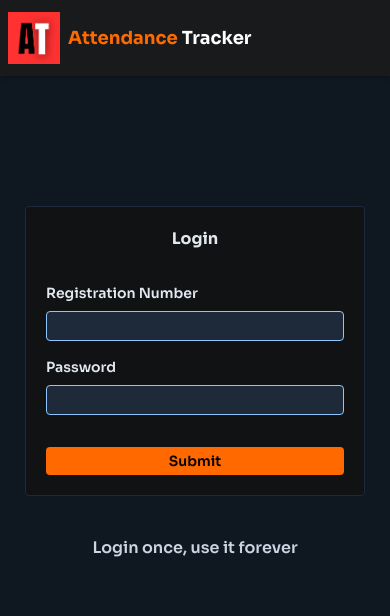
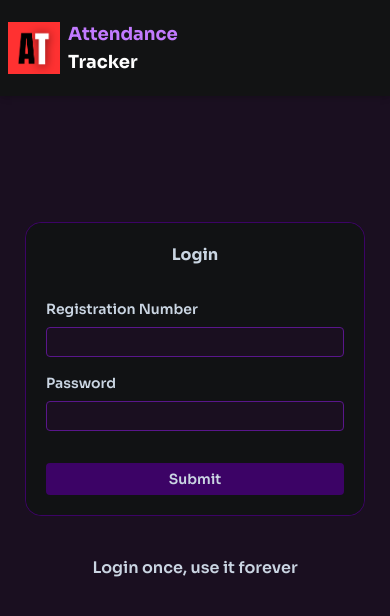
Before and after one commit to tarunsaiy/Attendance-Tracker-V2, a React (Vite) app: page / in a window 390 px wide. Shown: the top 616 px of the page. Built offline with nearby package versions, Linux system fonts and the light colour scheme.

Commit message:
changed ui

```diff
--- a/src/Components/FooterComponent.jsx
+++ b/src/Components/FooterComponent.jsx
@@ -2,8 +2,8 @@ import React from 'react'
 import { Link } from 'react-router-dom'
 const FooterComponent = () => {
   return (
-    <section className='bg-[#181a1b] border-t mt-17  border-slate-700  text-slate-500 pt-5 pb-1  '>
-      <div className="flex flex-col items-center justify-center gap-4">
+    <section className='bg-[#1a0f20] border-t mt-17  border-slate-800 pt-5 pb-1  '>
+      <div className="flex flex-col items-center justify-center gap-4 py-5">
         {/* <div className="flex items-center gap-2">
           <p>All Study Materials</p>
           <Link to="https://btechvault.vercel.app">click</Link>
--- a/src/Components/Header.jsx
+++ b/src/Components/Header.jsx
@@ -9,18 +9,18 @@ const Header = () => {
     navigate('/')
   }
   return (
-    <section className='flex items-center lg:justify-center lg:gap-2 bg-gradient-to-r px-2 py-3 shadow-md bg-[#181a1b] relative'>
-      <div className='w-13 h-13'>
+    <section className='flex items-center lg:justify-center lg:gap-2 bg-gradient-to-r px-2 py-3 shadow-md bg-[#121314] relative '>
+      <div className='w-13 h-13 sm:w-10 sm:h-10'>
         <img src={logo} alt="logo" />
       </div>
-      <div className='flex font-bold text-lg lg:text-2xl gap-1 rounded p-2'>
-        <span className='text-orange-500 '>Attendance</span>
+      <div className=' flex flex-col sm:flex-row font-bold text-lg lg:text-2xl rounded p-2 '>
+        <span className='text-purple-400 '>Attendance</span>
         <span className='text-white'>Tracker</span>
       </div>
       {
         (location.pathname != '/') && (
 
-          <button type='button' onClick={handleClick} className='cursor-pointer  bg-orange-500 px-3 font-semibold text-sm rounded py-2 absolute top-5 right-5'>Logout</button>
+          <button type='button' onClick={handleClick} className='cursor-pointer  bg-purple-600 px-3 font-semibold text-sm rounded py-2 absolute top-5 right-5'>Logout</button>
         )
       }
     </section>
--- a/src/Components/Loading.jsx
+++ b/src/Components/Loading.jsx
@@ -26,7 +26,7 @@ const Loading = () => {
 
         .loader::after {
           transform: rotate3d(90, 90, 0, 180deg);
-          border-color: #ff3d00;
+          border-color: #ff3800;
         }
 
         @keyframes rotate {
--- a/src/Pages/Home.jsx
+++ b/src/Pages/Home.jsx
@@ -140,7 +140,7 @@ const Home = () => {
 
   return (
 
-    <section className='bg-[#0f1720] text-slate-200 min-h-screen'>
+    <section className='bg-[#1a0f20] text-slate-200 min-h-screen'>
       <ToastNotification />
       <Header />
       {
@@ -150,22 +150,22 @@ const Home = () => {
           </div>
         ) : (
           <div className='mt-4 mx-1 flex items-center justify-around'>
-            <div className=' bg-green-400 text-green-900 h-13 min-h-13 max-h-13  rounded py-1  font-bold text-sm '>
+            <div className=' bg-purple-950 h-13 min-h-13 max-h-13  rounded py-1  font-bold text-sm '>
 
               {
                 data.total_percentage >= 75 ? (
-                  <div className='flex flex-col items-center justify-center px-4 w-45'>
+                  <div className='flex flex-col items-center justify-center px-4 w-40'>
                     <div>Periods can skip</div>
                     <div>{skip?.canDecrease}</div>
                   </div>) : (
-                  <div className='flex flex-col items-center justify-center px-4 w-45'>
+                  <div className='flex flex-col items-center justify-center px-4 w-40'>
                     <div>Periods to attend</div>
                     <div>{skip?.neededToReach}</div>
                   </div>
                 )
               }
             </div>
-            <div className=' bg-blue-700 h-13 min-h-13 max-h-13 rounded py-1 font-semibold text-sm w-45 rounded  font-semibold text-sm flex flex-col items-center justify-center px-4'>
+            <div className=' bg-purple-950 h-13 min-h-13 max-h-13 rounded py-1 font-semibold text-sm w-40  flex flex-col items-center justify-center'>
               <div>Present attendance</div>
               <div>{data.total_percentage}</div>
             </div>
@@ -174,9 +174,9 @@ const Home = () => {
       }
       <div className='top-0 bottom-0 left-0 right-0 flex justify-center mt-10'>
 
-        <div className='border border-slate-800 rounded w-105'>
-          <form className='grid p-5 rounded gap-6 bg-[#111214]' onSubmit={handleSubmit}>
-            <div className='font-semibold text-2xl text-blue-300'>Hi, {localStorage.getItem("redgNo")}</div>
+        <div className='border border-purple-950 shadow rounded-3xl w-105'>
+          <form className='grid p-5 rounded-3xl gap-6 bg-[#111214]' onSubmit={handleSubmit}>
+            <div className='font-semibold text-2xl text-slate-200'>Hi, {localStorage.getItem("redgNo")}</div>
             <div className='grid grid-cols-2 gap-2'>
               <label htmlFor="present" className='font-semibold  text-sm'>
                 Number of periods attended
@@ -185,7 +185,7 @@ const Home = () => {
                 type='number'
                 id='present'
 
-                className='border bg-gray-800 border-blue-300 rounded px-2 py-1  text-sm text-center'
+                className='border bg-[#1a0f20] border-purple-900 rounded px-2 py-1  text-sm text-center'
                 name='present'
                 value={data.present}
                 readOnly
@@ -203,7 +203,7 @@ const Home = () => {
                 type='number'
                 id='held'
                 readOnly
-                className='border bg-gray-800 border-blue-300 text-center rounded px-2 py-1  text-sm'
+                className='border bg-[#1a0f20] border-purple-900 text-center rounded px-2 py-1  text-sm'
                 name='held'
                 value={data.held}
                 required
@@ -265,10 +265,10 @@ const Home = () => {
             </div>
 
             <div className='grid grid-cols-2 gap-3'>
-              <button type='submit' className='cursor-pointer bg-orange-500 text-slate-900 rounded py-2 font-semibold text-sm mt-4 hover:bg-orange-500'>
+              <button type='submit' className='cursor-pointer bg-purple-950  rounded py-2 font-semibold text-sm mt-4 '>
                 Submit
               </button>
-              <button type='button' onClick={handleReset} className='cursor-pointer bg-orange-500 text-slate-900 rounded py-2 font-semibold text-sm mt-4 hover:bg-orange-500'>
+              <button type='button' onClick={handleReset} className='cursor-pointer bg-purple-950 rounded py-2 font-semibold text-sm mt-4 '>
                 Reset
               </button>
             </div>
--- a/src/Pages/Login.jsx
+++ b/src/Pages/Login.jsx
@@ -42,24 +42,24 @@ const Login = () => {
   }
 }, [error]);
   return (
-    <section className='bg-[#0f1720] text-slate-200 h-screen'>
+    <section className='bg-[#1a0f20] text-slate-300 h-screen'>
       <ToastNotification/>
       <Header />
       <div className='top-0 bottom-0 left-0 right-0 flex justify-center items-end h-105'>
-        <div className='border border-slate-800 rounded w-85'>
-          <form action="" className='grid p-5 rounded gap-4 bg-[#111214]' onSubmit={handleSubmit}>
+        <div className='border border-purple-950 rounded-2xl  w-85'>
+          <form action="" className='grid p-5 rounded-2xl gap-4 bg-[#111214]' onSubmit={handleSubmit}>
             <div className='flex justify-center'>
-              <p className='font-bold mb-4 text-slate-200'>Login</p>
+              <p className='font-bold mb-4 text-slate-300'>Login</p>
             </div>
             <div className='flex flex-col gap-2'>
               <label htmlFor="RedgNo" className='font-semibold text-sm'>Registration Number</label>
-              <input type='text' id='RedgNo' className='border bg-gray-800 border-blue-300 rounded px-2 py-1 bg-blue-50 text-sm' onChange={handleOnChange} name="redgNo" value={data.redgNo}/>
+              <input type='text' id='RedgNo' className='border text-center bg-[#1a0f20] border-purple-900 rounded px-2 py-1 text-sm' onChange={handleOnChange} name="redgNo" value={data.redgNo}/>
             </div>
             <div className='flex flex-col gap-2'>
               <label htmlFor="pass" className='font-semibold t text-sm'>Password</label>
-              <input type='text' id='pass' className='border bg-gray-800 border-blue-300 rounded px-2 py-1 bg-blue-50 text-sm' onChange={handleOnChange} name='password' value={data.password}/>
+              <input type='text' id='pass' className='border text-center bg-[#1a0f20] border-purple-900 rounded px-2 py-1  text-sm' onChange={handleOnChange} name='password' value={data.password}/>
             </div>
-            <button className='bg-orange-500 text-black cursor-pointer rounded py-1 font-semibold text-sm mt-4'>Submit</button>
+            <button className='bg-purple-950 cursor-pointer rounded py-1.5 font-semibold text-sm mt-4'>Submit</button>
           </form>
         </div>
       </div>
```
